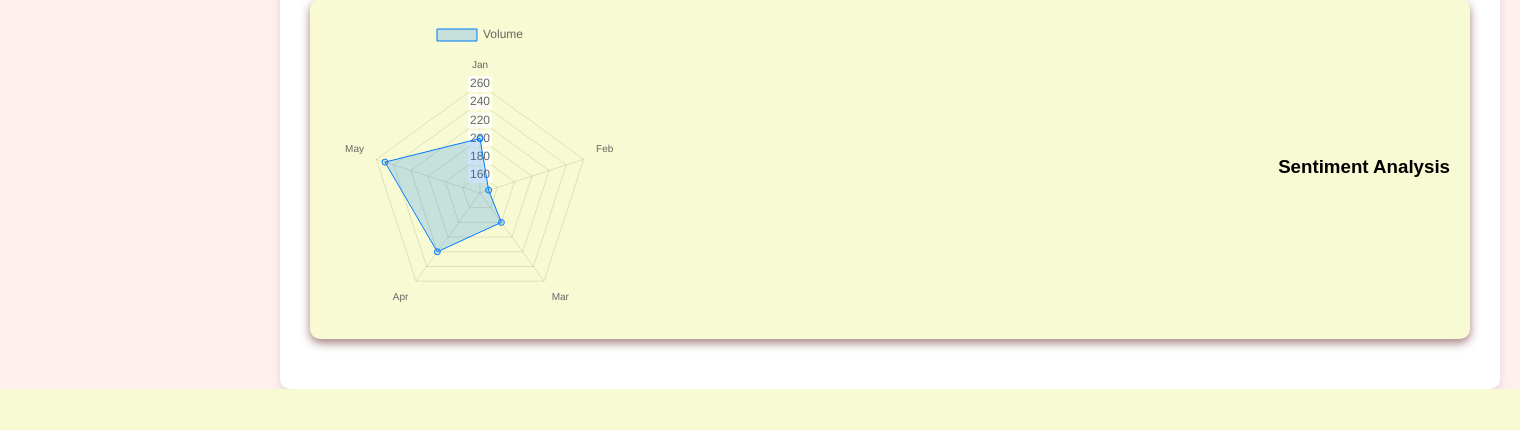
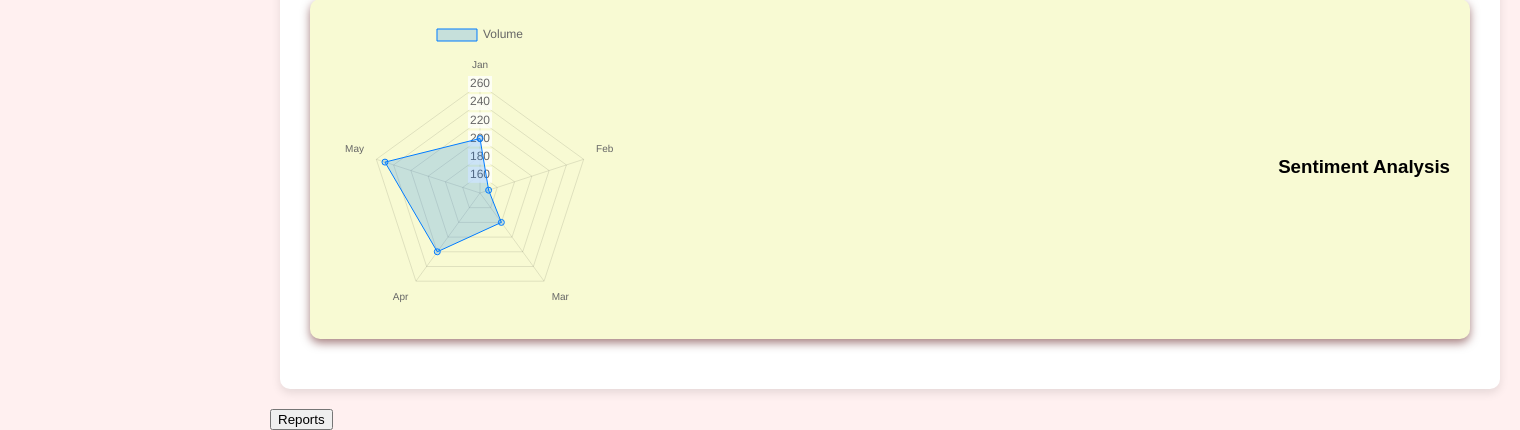
Before and after one commit to SCSBalaji/Infosys_SpringBoard_Project_Team1, a Flask app: page /delivery_metrics in a window 1520 px wide. Shown: the part 1623-2053 px from the top of the page. Before the commit the page ends 2012 px from the top, so only its background shows below. Run offline with Flask 3, Linux system fonts and the light colour scheme.

Commit message:
Update restaurant dashboard links and add reports button

```diff
--- a/hifi_eats/Infosys-Springboard-Team1/templates/Restaurant_dashboard.html
+++ b/hifi_eats/Infosys-Springboard-Team1/templates/Restaurant_dashboard.html
@@ -433,8 +433,8 @@
             <div class="menu">
                 <h3>Main Menu</h3>
                 <ul>
-                    <li><a href="#" data-section="dashboard"><i class="fas fa-tachometer-alt"></i> Reports</a></li>
-                    <li><a href="#" data-section="manage-menu"><i class="fas fa-shopping-cart"></i> Admin Notifications</a></li>
+                    <li><a href="#" data-section="reports"><i class="fas fa-tachometer-alt"></i> Reports</a></li>
+                    <li><a href="#" data-section="admin-notification"><i class="fas fa-shopping-cart"></i> Admin Notifications</a></li>
                     <li><a href="#" data-section="sales-trends"><i class="fas fa-cogs"></i> Sales Insights</a></li>
                     <li><a href="#" data-section="customer-insights"><i class="fas fa-comment"></i> Customer Insights</a></li>
                 </ul>
@@ -523,6 +523,7 @@
                         </div>
                     </div>
                 </div>
+                <button onclick="location.href='/reports'">Reports</button>
             </div>
         </div>
     </div>
@@ -665,7 +666,8 @@ const ipoPerformanceChart = new Chart(ipoPerformanceCtx, {
         'api-manager': `<h1>API Manager</h1><p>Manage your API integrations here.</p>`,
         accounts: `<h1>Accounts</h1><p>View and manage account information.</p>`,
         help: `<h1>Help</h1><p>Get help and support here.</p>`,
-        'sales-trends': `<iframe src="{{ url_for('sales_trends') }}" style="width:100%; height:100vh; border:none;"></iframe>`
+        'sales-trends': `<iframe src="{{ url_for('sales_trends') }}" style="width:100%; height:100vh; border:none;"></iframe>`,
+        'reports': `<iframe src="{{ url_for('reports') }}" style="width:100%; height:100vh; border:none;"></iframe>`
     };
 
     sidebarLinks.forEach(link => {
```
